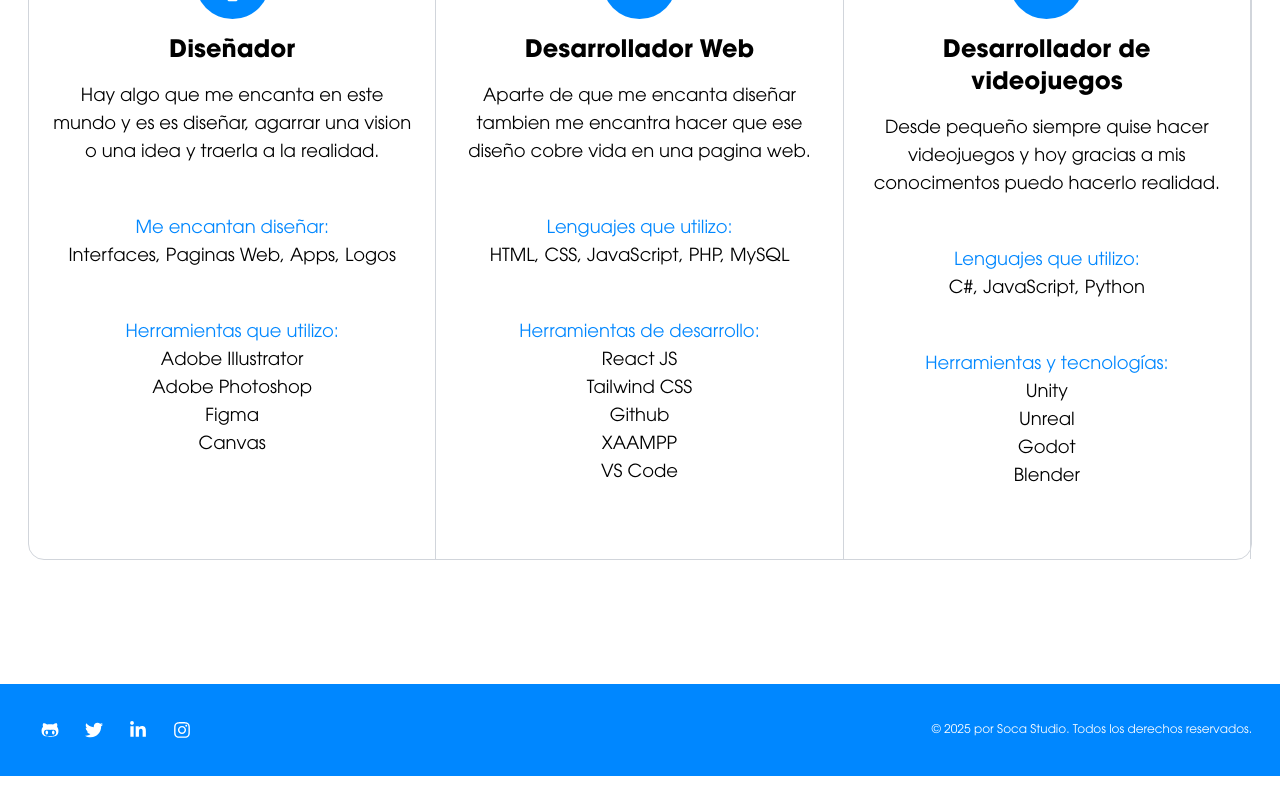
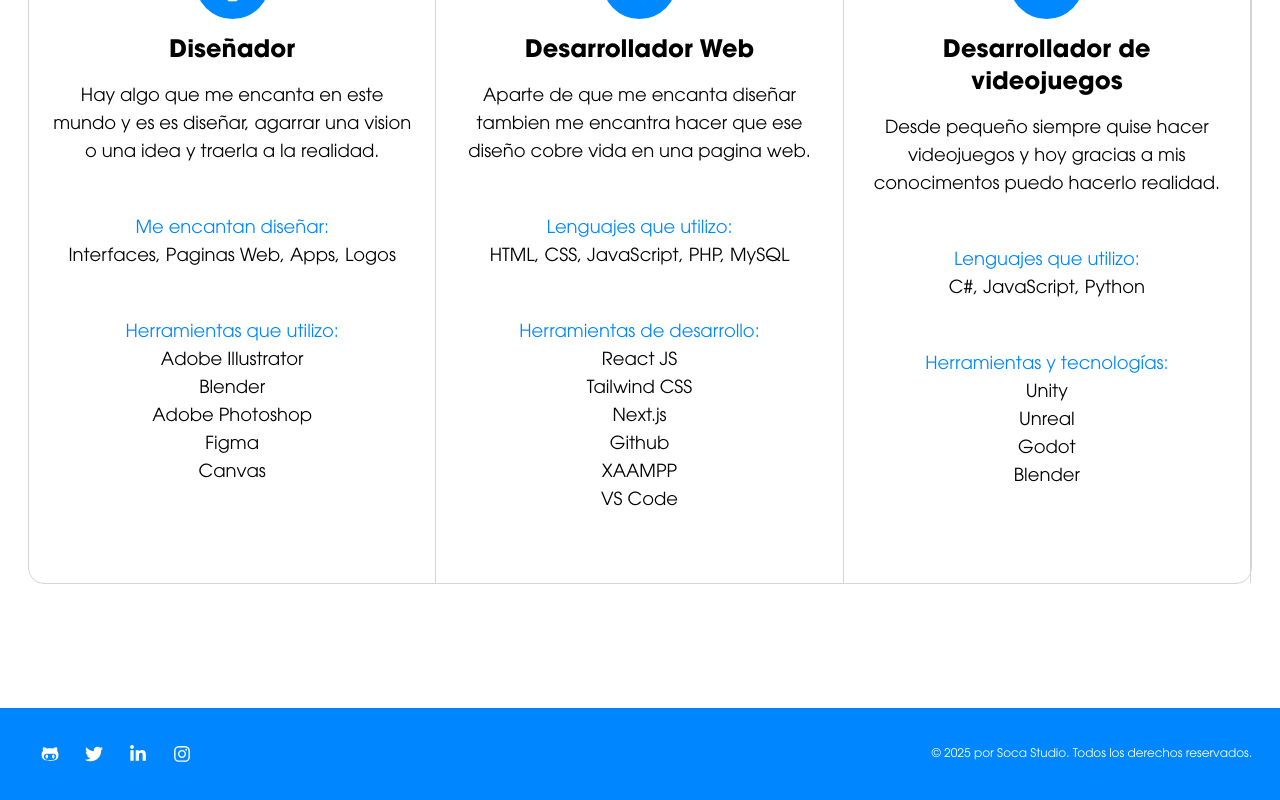
Before and after one commit to elThiagoSM/portafolio, a React (Create React App) app: page / in a window 1280 px wide. Shown: the part 1843-2643 px from the top of the page. Before the commit the page ends 2619 px from the top, so only its background shows below. Built offline with nearby package versions, Linux system fonts and the light colour scheme.

Commit message:
Nuevo proyecto realizado

```diff
--- a/src/components/Skills.js
+++ b/src/components/Skills.js
@@ -27,6 +27,7 @@ const Skills = () => {
             <p className="text-lg text-[#0087FF]">Herramientas que utilizo:</p>
             <ul className="text-lg list-none p-0 mb-12">
               <li>Adobe Illustrator</li>
+              <li>Blender</li>
               <li>Adobe Photoshop</li>
               <li>Figma</li>
               <li>Canvas</li>
@@ -55,6 +56,7 @@ const Skills = () => {
             <ul className="text-lg list-none p-0 mb-12">
               <li>React JS</li>
               <li>Tailwind CSS</li>
+              <li>Next.js</li>
               <li>Github</li>
               <li>XAAMPP</li>
               <li>VS Code</li>
--- a/src/pages/Projects.js
+++ b/src/pages/Projects.js
@@ -7,6 +7,7 @@ import ProjectDoneComponent from "../components/ProjectDoneComponent";
 
 import LogoParillaLaBrasa from "../img/proyectos/parilla_la_brasa.png";
 import LogoAlejandroRiosFotografo from "../img/proyectos/alejandro_rios.png";
+import LogoRestauranteMishiguene from "../img/proyectos/restaurante_mishiguene.png";
 import LogoFarmaciaLaIda from "../img/proyectos/farmacia_la_ida_img.png";
 import LogoGifApp from "../img/proyectos/gif_app_img.png";
 import LogoPinturariaArcoiris from "../img/proyectos/pintureria_arcoiris_img.png";
@@ -62,6 +63,13 @@ const Projects = () => {
             text="Sitio web que presenta y ofrece información sobre Farmacia La Ida."
             enlace="https://farmacia-laida.netlify.app/"
             alt="Farmacia La Ida"
+          />
+          <ProjectDoneComponent
+            image={LogoRestauranteMishiguene}
+            title="Restaurante Mishiguene"
+            text="Clon funcional del sitio web de Mishiguene para presentar su carta digital."
+            enlace="https://carta-mishiguene.netlify.app/"
+            alt="Restaurante Mishiguene"
           />
           <ProjectDoneComponent
             image={LogoPinturariaArcoiris}
```
Also changed, not shown: src/img/proyectos/restaurante_mishiguene.png (added).
